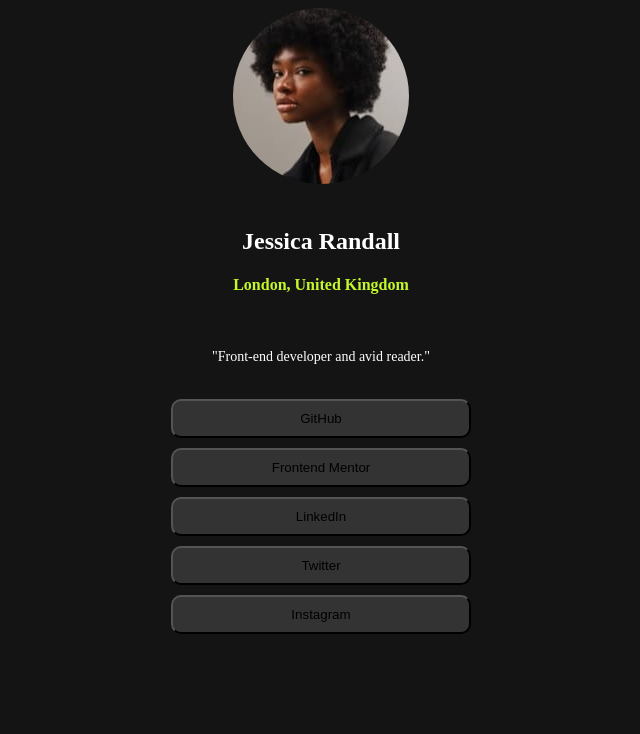
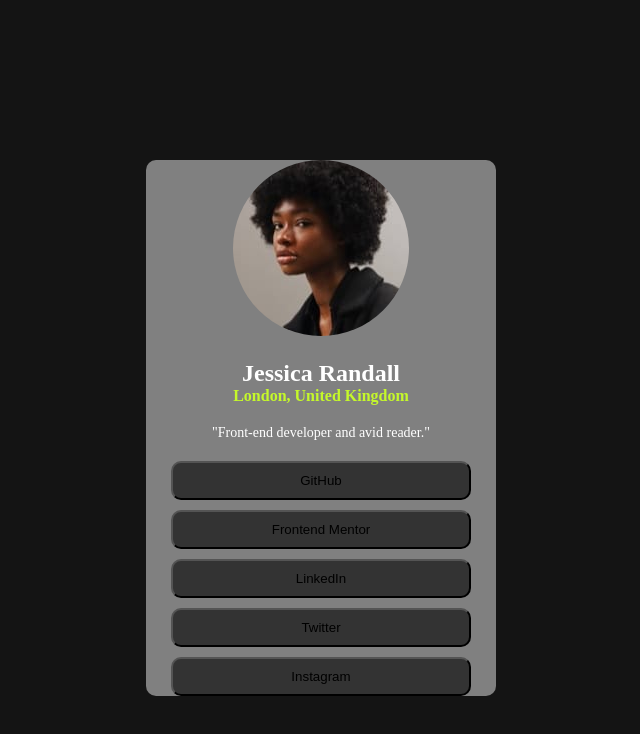
Before and after one commit to parvathy07r/social-profile-links, a plain HTML site: page index.html in a window 1280 px wide. Shown: the whole page, without its empty margins (319-959 px from the left). Drawn offline with Linux system fonts and the light colour scheme.

Commit message:
Modified styles.css

```diff
--- a/styles.css
+++ b/styles.css
@@ -1,9 +1,15 @@
     img {
         border-radius: 50%;
+
     }
 
     body {
         background-color: hsl(0, 0%, 8%);
+        display: flex;
+        height: 100vh;
+        justify-content: center;
+        align-items: center;
+        padding: 20px 0;
     }
 
     .image-style,
@@ -25,8 +31,13 @@
         flex-direction: column;
         justify-content: center;
         row-gap: 20px;
+        background-color: gray;
+        width:350px;
+        border-radius: 10px;
+        margin: 20px 0;
 
     }
+
 
     p {
         font-size: 14px;
@@ -36,10 +47,12 @@
 
     h2 {
         color: white;
+        margin: 0px;
     }
 
     h4 {
         color: hsl(75, 94%, 57%);
+        margin: 0px;
     }
 
     button {
@@ -52,5 +65,13 @@
 
     button:hover {
         background-color: hsl(75, 94%, 57%);
-        ;
+
     }
+
+    .text-style > p {
+        margin: 0px;
+    }
+
+    .div-style > div {
+
+    }
```
Also changed, not shown: assets/images/favicon-32x32.png (deleted), 1 other file.
